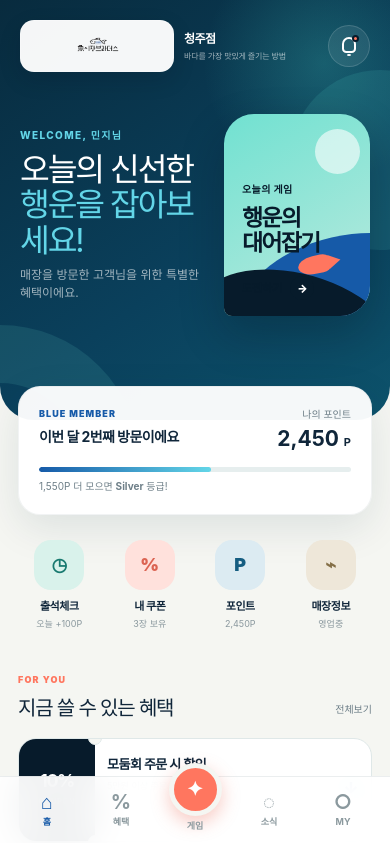
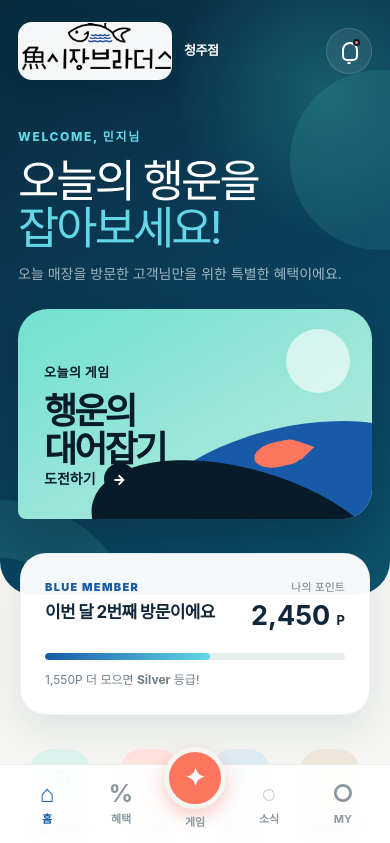
Before and after one commit to ogto/n-mak, a Next.js app: page /s/1xbHos in a window 390 px wide. Shown: the top 843 px of the page. Built offline with nearby package versions, Linux system fonts and the light colour scheme.

Commit message:
Enlarge mobile storefront interface

```diff
--- a/app/components/Storefront.tsx
+++ b/app/components/Storefront.tsx
@@ -72,11 +72,11 @@ export function Storefront({ store }: StorefrontProps) {
           <div className="welcome-copy">
             <span className="eyebrow">WELCOME, 민지님</span>
             <h1>
-              오늘의 신선한
+              오늘의 행운을
               <br />
-              <em>행운을 잡아보세요!</em>
+              <em>잡아보세요!</em>
             </h1>
-            <p>매장을 방문한 고객님을 위한 특별한 혜택이에요.</p>
+            <p>오늘 매장을 방문한 고객님만을 위한 특별한 혜택이에요.</p>
           </div>
 
           <button className="game-card" onClick={playGame}>
--- a/app/globals.css
+++ b/app/globals.css
@@ -47,13 +47,13 @@ button {
   min-height: 100vh;
   background: var(--cream);
   overflow: hidden;
-  padding-bottom: calc(82px + env(safe-area-inset-bottom));
+  padding-bottom: calc(112px + env(safe-area-inset-bottom));
 }
 
 .hero {
   position: relative;
-  min-height: 420px;
-  padding: max(20px, env(safe-area-inset-top)) 20px 60px;
+  min-height: 0;
+  padding: max(22px, env(safe-area-inset-top)) 22px 76px;
   overflow: hidden;
   color: white;
   background:
@@ -102,15 +102,17 @@ button {
 .brand {
   display: flex;
   align-items: center;
-  gap: 10px;
+  gap: 12px;
 }
 
 .brand-logo-box {
-  width: 154px;
-  height: 52px;
+  width: 172px;
+  height: 62px;
   display: flex;
   align-items: center;
-  padding: 7px 12px;
+  justify-content: center;
+  padding: 0;
+  overflow: hidden;
   border: 1px solid rgba(255,255,255,.18);
   border-radius: 14px;
   background: rgba(255,255,255,.96);
@@ -118,9 +120,11 @@ button {
 }
 
 .brand-logo {
-  width: 100%;
-  height: 100%;
-  object-fit: contain;
+  width: 125%;
+  max-width: none;
+  height: auto;
+  flex: 0 0 auto;
+  transform: translateY(-1px);
 }
 
 .brand-wordmark {
@@ -138,16 +142,16 @@ button {
 }
 
 .branch-copy strong {
-  font-size: 12px;
+  font-size: 14px;
   letter-spacing: -.04em;
 }
 
 .branch-copy span {
-  max-width: 115px;
-  margin-top: 2px;
+  max-width: 120px;
+  margin-top: 4px;
   overflow: hidden;
   color: rgba(255,255,255,.62);
-  font-size: 8px;
+  font-size: 10px;
   letter-spacing: -.02em;
   white-space: nowrap;
   text-overflow: ellipsis;
@@ -155,8 +159,8 @@ button {
 
 .icon-button {
   position: relative;
-  width: 42px;
-  height: 42px;
+  width: 50px;
+  height: 50px;
   border: 1px solid rgba(255,255,255,.15);
   border-radius: 50%;
   background: rgba(255,255,255,.08);
@@ -166,8 +170,8 @@ button {
   position: absolute;
   width: 7px;
   height: 7px;
-  top: 9px;
-  right: 10px;
+  top: 10px;
+  right: 11px;
   border: 2px solid var(--navy);
   border-radius: 50%;
   background: var(--coral);
@@ -175,10 +179,10 @@ button {
 
 .bell {
   position: absolute;
-  width: 14px;
-  height: 16px;
-  top: 11px;
-  left: 13px;
+  width: 16px;
+  height: 19px;
+  top: 13px;
+  left: 15px;
   border: 2px solid white;
   border-radius: 8px 8px 5px 5px;
 }
@@ -198,24 +202,24 @@ button {
   position: relative;
   z-index: 1;
   display: grid;
-  grid-template-columns: 1fr 146px;
+  grid-template-columns: minmax(0, 1fr);
   align-items: center;
-  gap: 18px;
-  margin-top: 42px;
+  gap: 24px;
+  margin-top: 48px;
 }
 
 .eyebrow {
   display: block;
   color: var(--aqua);
-  font-size: 10px;
+  font-size: 12px;
   font-weight: 800;
   letter-spacing: .14em;
 }
 
 .welcome h1 {
-  margin: 9px 0 8px;
-  font-size: clamp(30px, 8.3vw, 43px);
-  line-height: 1.1;
+  margin: 12px 0 12px;
+  font-size: clamp(42px, 12vw, 54px);
+  line-height: 1.04;
   letter-spacing: -.065em;
 }
 
@@ -227,13 +231,15 @@ button {
 .welcome-copy p {
   margin: 0;
   color: rgba(255,255,255,.62);
-  font-size: 12px;
+  font-size: 14px;
+  line-height: 1.55;
 }
 
 .game-card {
   position: relative;
-  height: 202px;
-  padding: 18px;
+  width: 100%;
+  height: 210px;
+  padding: 26px;
   overflow: hidden;
   color: var(--navy);
   text-align: left;
@@ -250,7 +256,7 @@ button {
 .game-label {
   position: relative;
   z-index: 3;
-  font-size: 10px;
+  font-size: 13px;
   font-weight: 800;
   letter-spacing: .04em;
 }
@@ -259,8 +265,8 @@ button {
   position: relative;
   z-index: 3;
   display: block;
-  margin-top: 7px;
-  font-size: 23px;
+  margin-top: 9px;
+  font-size: 36px;
   font-weight: 900;
   line-height: 1.06;
   letter-spacing: -.08em;
@@ -273,18 +279,18 @@ button {
 .game-cta {
   position: absolute;
   z-index: 4;
-  bottom: 16px;
-  left: 18px;
+  bottom: 24px;
+  left: 26px;
   display: flex;
   align-items: center;
   gap: 8px;
-  font-size: 11px;
+  font-size: 14px;
   font-weight: 800;
 }
 
 .game-cta b {
-  width: 24px;
-  height: 24px;
+  width: 32px;
+  height: 32px;
   display: grid;
   place-content: center;
   color: white;
@@ -294,31 +300,31 @@ button {
 
 .sun {
   position: absolute;
-  width: 45px;
-  height: 45px;
-  top: 15px;
-  right: 10px;
+  width: 64px;
+  height: 64px;
+  top: 20px;
+  right: 22px;
   border-radius: 50%;
   background: rgba(255,255,255,.6);
 }
 
 .wave {
   position: absolute;
-  width: 210px;
-  height: 120px;
+  width: 310px;
+  height: 150px;
   border-radius: 50%;
 }
 
 .wave-one {
-  right: -80px;
-  bottom: -40px;
+  right: -75px;
+  bottom: -58px;
   background: var(--blue);
   transform: rotate(-13deg);
 }
 
 .wave-two {
-  right: -32px;
-  bottom: -78px;
+  right: -25px;
+  bottom: -100px;
   background: var(--navy);
   transform: rotate(16deg);
 }
@@ -326,10 +332,10 @@ button {
 .fish {
   position: absolute;
   z-index: 3;
-  right: 40px;
-  bottom: 42px;
-  width: 32px;
-  height: 18px;
+  right: 72px;
+  bottom: 52px;
+  width: 46px;
+  height: 25px;
   color: var(--coral);
   font-size: 18px;
   line-height: 15px;
@@ -341,27 +347,27 @@ button {
 .fish::after {
   content: "";
   position: absolute;
-  right: -11px;
-  top: 2px;
-  border-top: 7px solid transparent;
-  border-bottom: 7px solid transparent;
-  border-left: 12px solid var(--coral);
+  right: -15px;
+  top: 3px;
+  border-top: 10px solid transparent;
+  border-bottom: 10px solid transparent;
+  border-left: 16px solid var(--coral);
 }
 
 .content {
   position: relative;
   z-index: 3;
-  padding: 0 18px 40px;
-  margin-top: -34px;
+  padding: 0 20px 48px;
+  margin-top: -42px;
 }
 
 .member-card {
   display: grid;
   grid-template-columns: 1fr auto;
-  gap: 12px 20px;
-  padding: 20px;
+  gap: 16px 22px;
+  padding: 25px 24px;
   border: 1px solid rgba(19, 49, 64, .06);
-  border-radius: 22px;
+  border-radius: 26px;
   background: rgba(255,255,255,.96);
   box-shadow: 0 13px 40px rgba(13, 53, 68, .1);
 }
@@ -373,14 +379,14 @@ button {
 
 .member-tier {
   color: var(--blue);
-  font-size: 9px;
+  font-size: 11px;
   font-weight: 900;
   letter-spacing: .12em;
 }
 
 .member-card strong {
   margin-top: 5px;
-  font-size: 14px;
+  font-size: 17px;
   letter-spacing: -.04em;
 }
 
@@ -392,21 +398,21 @@ button {
 
 .points span {
   color: var(--muted);
-  font-size: 10px;
+  font-size: 11px;
 }
 
 .points b {
   margin-top: 1px;
-  font-size: 21px;
+  font-size: 27px;
 }
 
 .points small {
-  font-size: 11px;
+  font-size: 13px;
 }
 
 .progress {
   grid-column: 1 / -1;
-  height: 5px;
+  height: 7px;
   overflow: hidden;
   border-radius: 10px;
   background: #e6eeee;
@@ -423,14 +429,14 @@ button {
   grid-column: 1 / -1;
   margin: -5px 0 0;
   color: var(--muted);
-  font-size: 10px;
+  font-size: 12px;
 }
 
 .quick-grid {
   display: grid;
   grid-template-columns: repeat(4, 1fr);
-  gap: 8px;
-  margin: 25px 0 34px;
+  gap: 10px;
+  margin: 34px 0 46px;
 }
 
 .quick-item {
@@ -442,13 +448,13 @@ button {
 }
 
 .quick-icon {
-  width: 50px;
-  height: 50px;
+  width: 66px;
+  height: 66px;
   display: grid;
   place-content: center;
-  margin-bottom: 8px;
-  border-radius: 17px;
-  font-size: 18px;
+  margin-bottom: 11px;
+  border-radius: 22px;
+  font-size: 24px;
   font-weight: 900;
 }
 
@@ -458,62 +464,62 @@ button {
 .quick-icon.sand { background: #eee7d9; color: #846f47; }
 
 .quick-item strong {
-  font-size: 11px;
+  font-size: 13px;
   letter-spacing: -.04em;
 }
 
 .quick-item small {
-  margin-top: 3px;
+  margin-top: 5px;
   color: #8a989e;
-  font-size: 9px;
+  font-size: 11px;
 }
 
 .tablet-grid {
   display: grid;
-  gap: 26px;
+  gap: 30px;
 }
 
 .section-heading {
   display: flex;
   align-items: flex-end;
   justify-content: space-between;
-  margin-bottom: 15px;
+  margin-bottom: 20px;
 }
 
 .section-heading span {
   color: var(--coral);
-  font-size: 9px;
+  font-size: 11px;
   font-weight: 900;
   letter-spacing: .13em;
 }
 
 .section-heading h2 {
   margin: 4px 0 0;
-  font-size: 20px;
+  font-size: 27px;
   letter-spacing: -.06em;
 }
 
 .section-heading button {
-  padding: 6px 0;
+  padding: 10px 0;
   color: var(--muted);
-  font-size: 10px;
+  font-size: 12px;
   background: transparent;
 }
 
 .coupon-list {
   display: grid;
-  gap: 10px;
+  gap: 14px;
 }
 
 .coupon {
   position: relative;
   display: grid;
-  grid-template-columns: 76px 1fr 34px;
+  grid-template-columns: 90px 1fr 46px;
   align-items: center;
-  min-height: 104px;
+  min-height: 126px;
   overflow: hidden;
   border: 1px solid var(--line);
-  border-radius: 18px;
+  border-radius: 22px;
   background: white;
 }
 
@@ -523,7 +529,7 @@ button {
   position: absolute;
   width: 14px;
   height: 14px;
-  left: 69px;
+  left: 83px;
   border: 1px solid var(--line);
   border-radius: 50%;
   background: var(--cream);
@@ -545,8 +551,8 @@ button {
 .coupon-badge.coral { background: var(--coral); }
 
 .coupon-badge b {
-  max-width: 65px;
-  font-size: 18px;
+  max-width: 76px;
+  font-size: 22px;
   line-height: 1;
   letter-spacing: -.08em;
   text-align: center;
@@ -554,52 +560,52 @@ button {
 
 .coupon-badge span {
   margin-top: 7px;
-  font-size: 7px;
+  font-size: 9px;
   letter-spacing: .14em;
 }
 
 .coupon-copy {
   min-width: 0;
-  padding: 15px 12px;
+  padding: 18px 16px;
 }
 
 .coupon-copy strong {
   display: block;
-  font-size: 13px;
+  font-size: 16px;
   letter-spacing: -.04em;
 }
 
 .coupon-copy p {
-  margin: 5px 0 8px;
+  margin: 7px 0 11px;
   overflow: hidden;
   color: var(--muted);
-  font-size: 9px;
+  font-size: 11px;
   white-space: nowrap;
   text-overflow: ellipsis;
 }
 
 .coupon-copy span {
   color: #9ba5aa;
-  font-size: 9px;
+  font-size: 11px;
 }
 
 .download {
-  width: 28px;
-  height: 28px;
+  width: 38px;
+  height: 38px;
   display: grid;
   place-content: center;
   padding-bottom: 3px;
   border-radius: 50%;
   color: var(--blue);
-  font-size: 16px;
+  font-size: 20px;
   font-weight: 900;
   background: #e6f2f4;
 }
 
 .channel-card {
   position: relative;
-  min-height: 235px;
-  padding: 27px;
+  min-height: 286px;
+  padding: 32px;
   overflow: hidden;
   border-radius: 26px;
   background: var(--kakao);
@@ -641,42 +647,43 @@ button {
 }
 
 .channel-card span {
-  font-size: 10px;
+  font-size: 13px;
   font-weight: 800;
 }
 
 .channel-card h2 {
   margin: 7px 0;
-  font-size: 25px;
+  font-size: 32px;
   line-height: 1.1;
   letter-spacing: -.07em;
 }
 
 .channel-card p {
-  max-width: 210px;
+  max-width: 240px;
   margin: 0;
   color: rgba(29, 25, 19, .65);
-  font-size: 10px;
-  line-height: 1.5;
+  font-size: 13px;
+  line-height: 1.55;
 }
 
 .channel-card button {
   position: absolute;
   z-index: 2;
-  left: 27px;
-  bottom: 24px;
-  padding: 11px 17px;
+  left: 32px;
+  bottom: 30px;
+  min-height: 48px;
+  padding: 13px 20px;
   color: white;
   border-radius: 10px;
   background: #3c2b20;
-  font-size: 11px;
+  font-size: 14px;
   font-weight: 800;
 }
 
 .footer-note {
   margin: 30px 0 10px;
   color: #9aa5a7;
-  font-size: 9px;
+  font-size: 11px;
   text-align: center;
 }
 
@@ -728,8 +735,8 @@ button {
   left: 0;
   display: grid;
   grid-template-columns: repeat(5, 1fr);
-  min-height: 68px;
-  padding: 8px 10px max(8px, env(safe-area-inset-bottom));
+  min-height: 80px;
+  padding: 10px 10px max(10px, env(safe-area-inset-bottom));
   border-top: 1px solid rgba(8, 42, 57, .08);
   background: rgba(255,255,255,.94);
   backdrop-filter: blur(18px);
@@ -741,16 +748,16 @@ button {
   flex-direction: column;
   align-items: center;
   justify-content: center;
-  gap: 3px;
+  gap: 5px;
   color: #8b999e;
-  font-size: 9px;
+  font-size: 11px;
   font-weight: 700;
   text-decoration: none;
   background: transparent;
 }
 
 .bottom-nav span {
-  font-size: 20px;
+  font-size: 24px;
   line-height: 1;
 }
 
@@ -759,11 +766,11 @@ button {
 }
 
 .nav-game {
-  width: 43px;
-  height: 43px;
+  width: 52px;
+  height: 52px;
   display: grid !important;
   place-content: center;
-  margin-top: -26px;
+  margin-top: -32px;
   color: white;
   border: 5px solid var(--cream);
   border-radius: 50%;
@@ -786,7 +793,7 @@ button {
 .game-modal {
   position: relative;
   width: min(100%, 430px);
-  padding: 35px 25px 24px;
+  padding: 42px 28px 28px;
   border-radius: 30px 30px 22px 22px;
   text-align: center;
   background: #f7f4ec;
@@ -802,31 +809,31 @@ button {
   position: absolute;
   top: 14px;
   right: 16px;
-  width: 34px;
-  height: 34px;
+  width: 42px;
+  height: 42px;
   color: #6b7d84;
   border-radius: 50%;
   background: rgba(13, 61, 81, .07);
-  font-size: 23px;
+  font-size: 27px;
 }
 
 .modal-eyebrow {
   color: var(--coral);
-  font-size: 9px;
+  font-size: 11px;
   font-weight: 900;
   letter-spacing: .14em;
 }
 
 .game-modal h2 {
   margin: 8px 0 16px;
-  font-size: 27px;
+  font-size: 32px;
   line-height: 1.15;
   letter-spacing: -.07em;
 }
 
 .game-modal > p {
   color: var(--muted);
-  font-size: 11px;
+  font-size: 14px;
 }
 
 .catch-scene {
@@ -861,11 +868,12 @@ button {
 .primary-button {
   width: 100%;
   margin-top: 10px;
-  padding: 15px;
+  min-height: 56px;
+  padding: 16px;
   color: white;
   border-radius: 14px;
   background: var(--navy);
-  font-size: 13px;
+  font-size: 16px;
   font-weight: 800;
 }
 
@@ -904,12 +912,12 @@ button {
   bottom: calc(88px + env(safe-area-inset-bottom));
   width: max-content;
   max-width: calc(100% - 40px);
-  padding: 12px 18px;
+  padding: 15px 21px;
   color: white;
   border-radius: 22px;
   background: rgba(5, 38, 54, .92);
   box-shadow: 0 8px 25px rgba(0,0,0,.2);
-  font-size: 11px;
+  font-size: 13px;
   font-weight: 700;
   transform: translateX(-50%);
 }
@@ -935,12 +943,12 @@ button {
   }
 
   .brand-logo-box {
-    width: 190px;
-    height: 61px;
+    width: 214px;
+    height: 70px;
   }
 
   .welcome h1 {
-    font-size: 48px;
+    font-size: 52px;
   }
 
   .game-card {
@@ -970,12 +978,12 @@ button {
   }
 
   .quick-icon {
-    width: 62px;
-    height: 62px;
+    width: 72px;
+    height: 72px;
   }
 
   .quick-item strong {
-    font-size: 13px;
+    font-size: 15px;
   }
 
   .tablet-grid {
@@ -991,7 +999,7 @@ button {
     right: 24px;
     bottom: 22px;
     left: auto;
-    width: 440px;
+    width: 480px;
     border: 1px solid rgba(8, 42, 57, .08);
     border-radius: 24px;
     box-shadow: 0 12px 35px rgba(8, 38, 51, .16);
@@ -1003,6 +1011,48 @@ button {
 
   .game-modal {
     border-radius: 30px;
+  }
+}
+
+@media (max-width: 420px) {
+  .hero {
+    padding-inline: 18px;
+  }
+
+  .brand-logo-box {
+    width: 154px;
+    height: 58px;
+  }
+
+  .branch-copy span {
+    display: none;
+  }
+
+  .branch-copy strong {
+    max-width: 55px;
+    font-size: 13px;
+  }
+
+  .icon-button {
+    width: 46px;
+    height: 46px;
+  }
+
+  .welcome h1 {
+    font-size: clamp(39px, 11.5vw, 48px);
+  }
+
+  .quick-icon {
+    width: 60px;
+    height: 60px;
+  }
+
+  .quick-item strong {
+    font-size: 12px;
+  }
+
+  .quick-item small {
+    font-size: 10px;
   }
 }
 
```
Also changed, not shown: package.json (+4 -4 lines), 2 other files (tests, documents, lock files or other folders).
